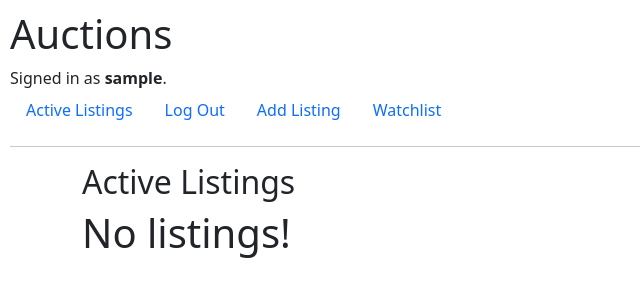
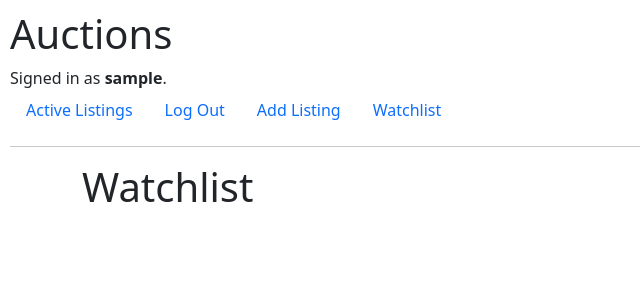
Before and after one commit to xuche123/commerce, a Django app: page /watchlist in a window 1280 px wide. Shown: the top 300 px of the page, without its empty margins (0-640 px from the left). Run offline with Django 3.2, Linux system fonts and the light colour scheme; the visitor is signed in with stand-in values (Sample User, id 1); data that the repository does not hold is empty; some libraries are stand-ins or nearby versions.

Commit message:
improve watchlist functionality(WIP)

```diff
--- a/auctions/models.py
+++ b/auctions/models.py
@@ -2,6 +2,7 @@ from django.contrib.auth.models import AbstractUser
 from django.db import models
 
 class User(AbstractUser):
+    watchlist = models.ManyToManyField('Listing', related_name='watchlist', blank='true')
     pass
 
 class Listing(models.Model):
@@ -26,6 +27,8 @@ class Listing(models.Model):
     # start_time = models.DateTimeField()
     # end_time = models.DateTimeField()
     starting_price = models.DecimalField(max_digits=12, decimal_places=2)
+    active = models.BooleanField(default=True)
+    winner = models.CharField(max_length=100, blank=True, null=True)
 
 class Comment(models.Model):
     content = models.TextField()
--- a/auctions/templates/auctions/index.html
+++ b/auctions/templates/auctions/index.html
@@ -19,6 +19,7 @@
                 <div class="card-footer">
                     <!-- <a href="#" class="btn btn-primary">Bid</a> -->
                     <a href= {% url 'listing' listing.id %} class="btn btn-primary">View</a>
+                    <a href= {% url 'watch' watch.id %} class="btn btn-primary">Watch</a>
                 </div>
             </div>
         </div>
--- a/auctions/templates/auctions/watchlist.html
+++ b/auctions/templates/auctions/watchlist.html
@@ -1,5 +1,10 @@
 {% extends "auctions/layout.html" %} {% block body %}
 <div class="container">
   <h1>Watchlist</h1>
+  <ul>
+  {% for listing in watchlist %}
+    <li> {{ listing }} </li>
+  {% endfor %}
+  </ul>
 </div>
 {% endblock %}
--- a/auctions/urls.py
+++ b/auctions/urls.py
@@ -11,5 +11,6 @@ urlpatterns = [
     path("listing/<int:id>", views.listing, name="listing"),
     path("bid/<int:id>", views.bid, name="bid"),
     path("comment/<int:id>", views.comment, name="comment"),
-    path("watchlist", views.watchlist, name="watchlist")
+    path("watchlist", views.watchlist, name="watchlist"),
+    path("watch/<int:id>", views.watch, name="watch"),
 ]
--- a/auctions/views.py
+++ b/auctions/views.py
@@ -136,10 +136,16 @@ def comment(request, id):
 
     return HttpResponseRedirect(reverse('listing', kwargs={'id': id}))
 
-
+@login_required(login_url='/login')
 def watchlist(request):
     user = request.user
-    listings = Listing.objects.all()
-    return render(request, "auctions/index.html", {
-        'listings': listings
+    watchlist = user.watchlist.all()
+    return render(request, "auctions/watchlist.html", {
+        'watchlist': watchlist
     })
+
+def watch(request, id):
+    listing = Listing.objects.get(pk=id)
+    request.user.watchlist.add(listing)
+    request.user.save()
+    return HttpResponseRedirect(reverse('listing', kwargs={'id': id}))
```
Also changed, not shown: auctions/static/auctions/sample.jpg (deleted), db.sqlite3, 1 other file.
